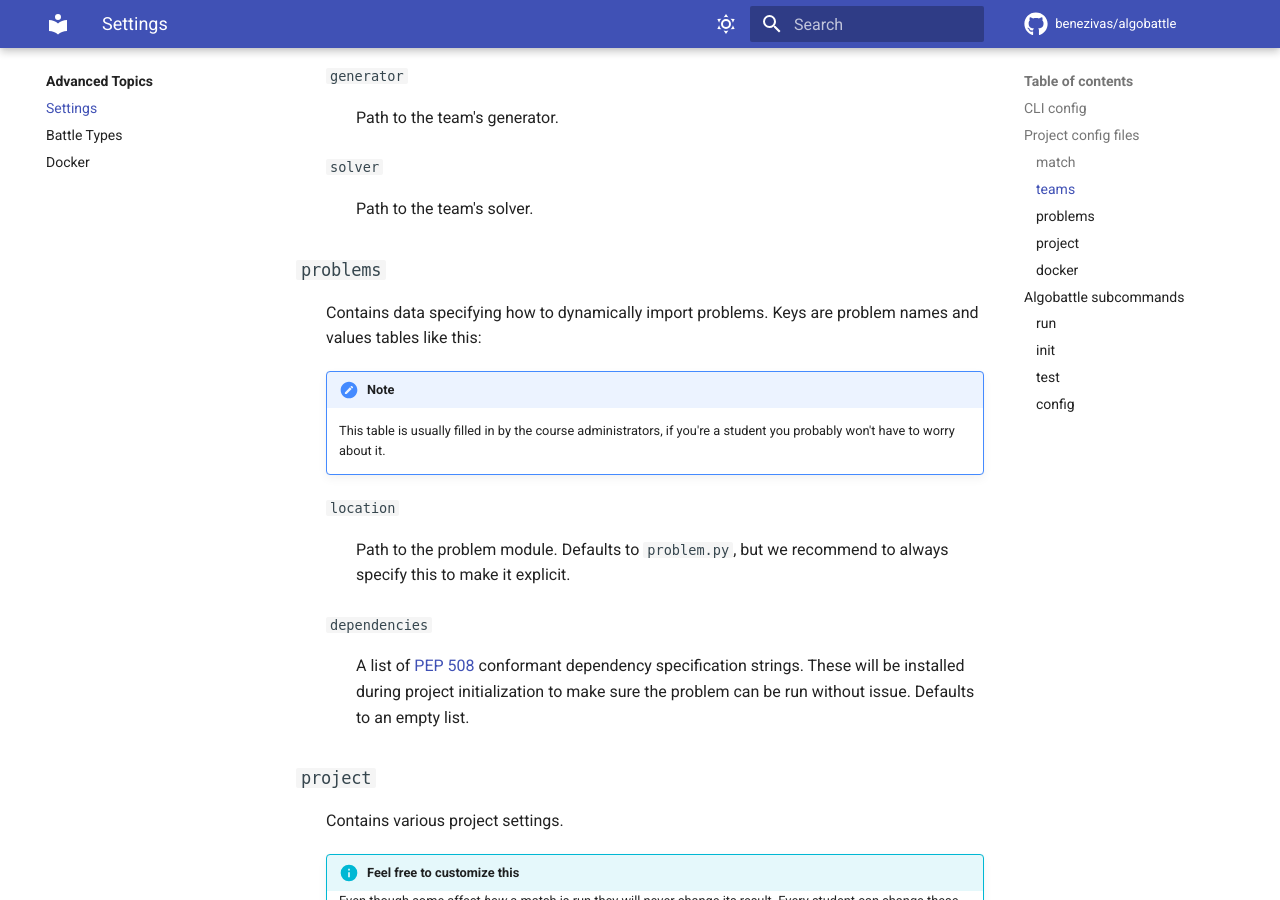
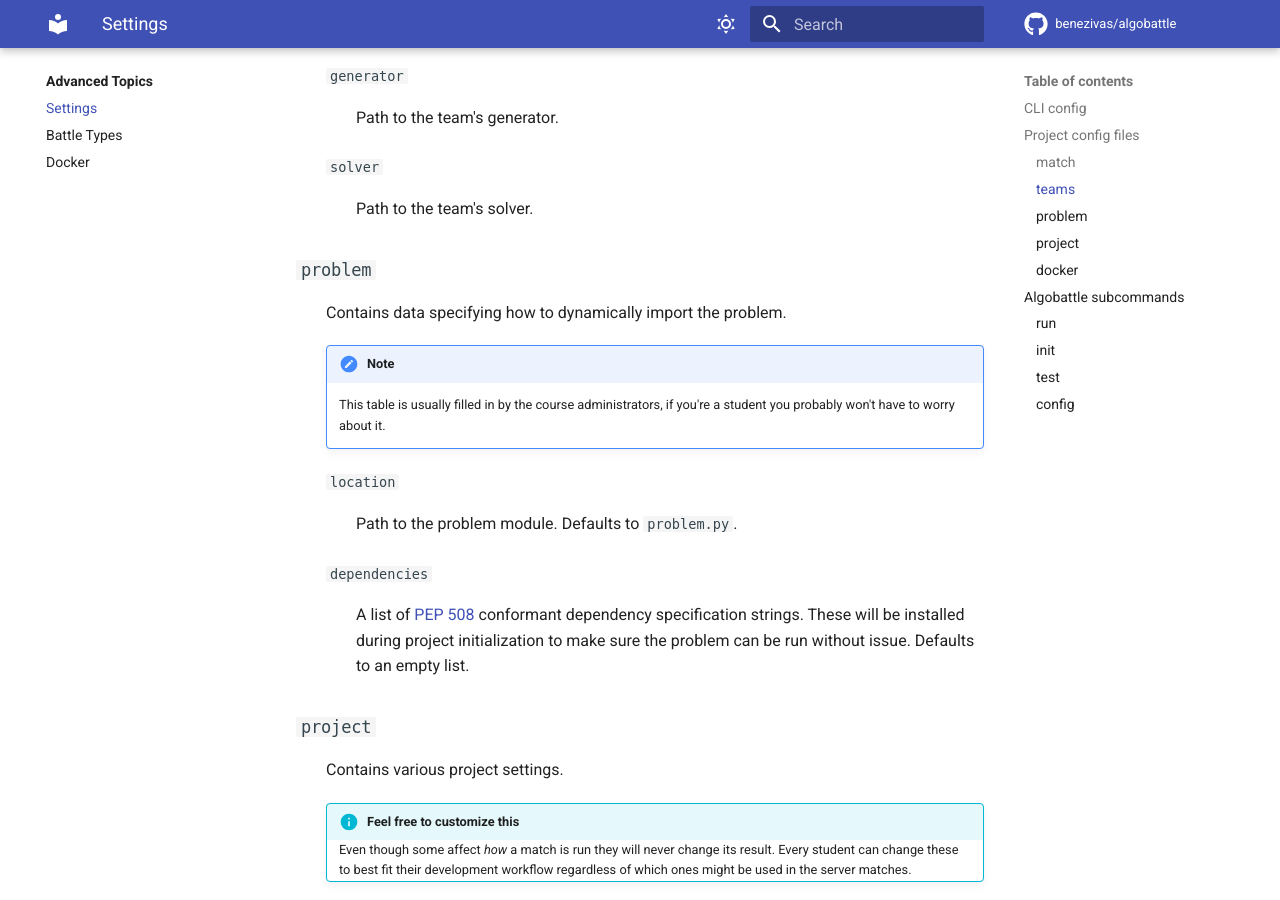
Before and after one commit to Benezivas/algobattle, an MkDocs documentation site: the page built from docs/advanced/config.md, in a window 1280 px wide and 900 px high, scrolled down 3345 px. Built offline with MkDocs 1.6.1 and Material for MkDocs 9.7.7, drawn with Linux system fonts in a browser that asks for light colours; some web fonts are replaced; comment, search, counter and statistics services are not loaded.

Commit message:
simplify config layout

```diff
--- a/docs/advanced/config.md
+++ b/docs/advanced/config.md
@@ -117,15 +117,15 @@ structure with both keys being mandatory:
     `solver`
     : Path to the team's solver.
 
-### `problems`
-: Contains data specifying how to dynamically import problems. Keys are problem names and values tables like this:
+### `problem`
+: Contains data specifying how to dynamically import the problem.
 
     !!! note
         This table is usually filled in by the course administrators, if you're a student you probably won't have to
         worry about it.
 
     `location`
-    : Path to the problem module. Defaults to `problem.py`, but we recommend to always specify this to make it explicit.
+    : Path to the problem module. Defaults to `problem.py`.
 
     `dependencies`
     : A list of [PEP 508](https://peps.python.org/pep-0508/) conformant dependency specification strings. These will be
```
Also changed, not shown: docs/tutorial/getting_started.md (+1 -10 lines), 3 other files.
